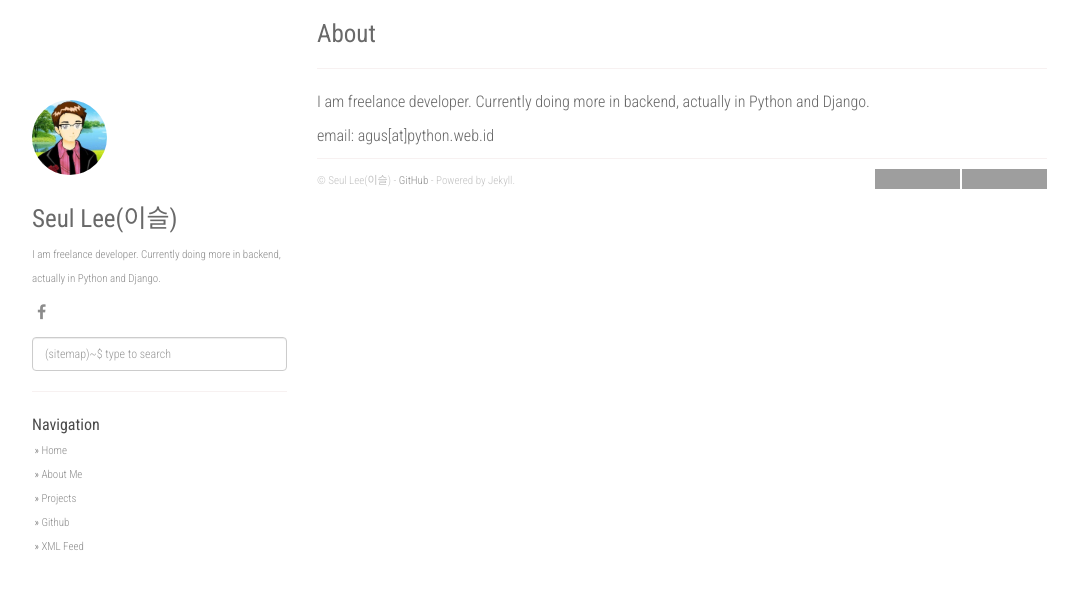
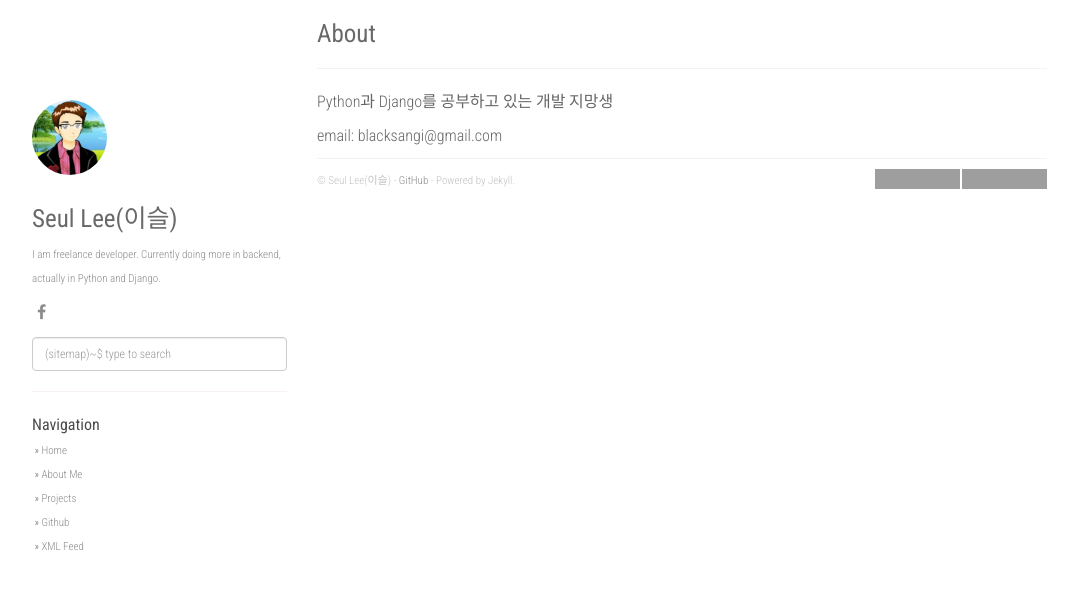
Before and after one commit to lee-seul/lee-seul.github.com, a Jekyll site: the page built from about.md, in a window 1280 px wide. Shown: the top 589 px of the page, without its empty margins (53-1131 px from the left). Built offline with Jekyll 4.4.1, drawn with Linux system fonts in a browser that asks for light colours; nearby versions of some CDN libraries; grey boxes are pictures that could not be loaded.

Commit message:
no message

```diff
--- a/_layouts/default.html
+++ b/_layouts/default.html
@@ -146,8 +146,8 @@
                     {% endif %}
 
                     <div class="btn-github" style="float:right;">
-                        <iframe src="https://ghbtns.com/github-btn.html?user=agusmakmun&repo=agusmakmun.github.io&type=star&count=true" frameborder="0" scrolling="0" width="85" height="20px"></iframe>
-                        <iframe src="https://ghbtns.com/github-btn.html?user=agusmakmun&repo=agusmakmun.github.io&type=fork&count=true" frameborder="0" scrolling="0" width="85" height="20px"></iframe>
+                        <iframe src="https://ghbtns.com/github-btn.html?user=lee-seul&repo=lee-seul.github.io&type=star&count=true" frameborder="0" scrolling="0" width="85" height="20px"></iframe>
+                        <iframe src="https://ghbtns.com/github-btn.html?user=lee-seul&repo=lee-seul.github.io&type=fork&count=true" frameborder="0" scrolling="0" width="85" height="20px"></iframe>
                     </div>
                 </footer>
             </div><!-- end /.col-sm-8 -->
--- a/about.md
+++ b/about.md
@@ -4,6 +4,6 @@ title: About
 permalink: /about/
 ---
 
-I am freelance developer. Currently doing more in backend, actually in Python and Django.
+Python과 Django를 공부하고 있는 개발 지망생
 
-email: agus[at]python.web.id
+email: blacksangi@gmail.com
--- a/index.html
+++ b/index.html
@@ -3,7 +3,7 @@ layout: default
 ---
 
 <div id="home">
-    <h1>Stack Problems</h1>
+    <h1>글 목록..</h1>
     <hr />
     <ol class="posts">
     {% for post in paginator.posts %}
```
